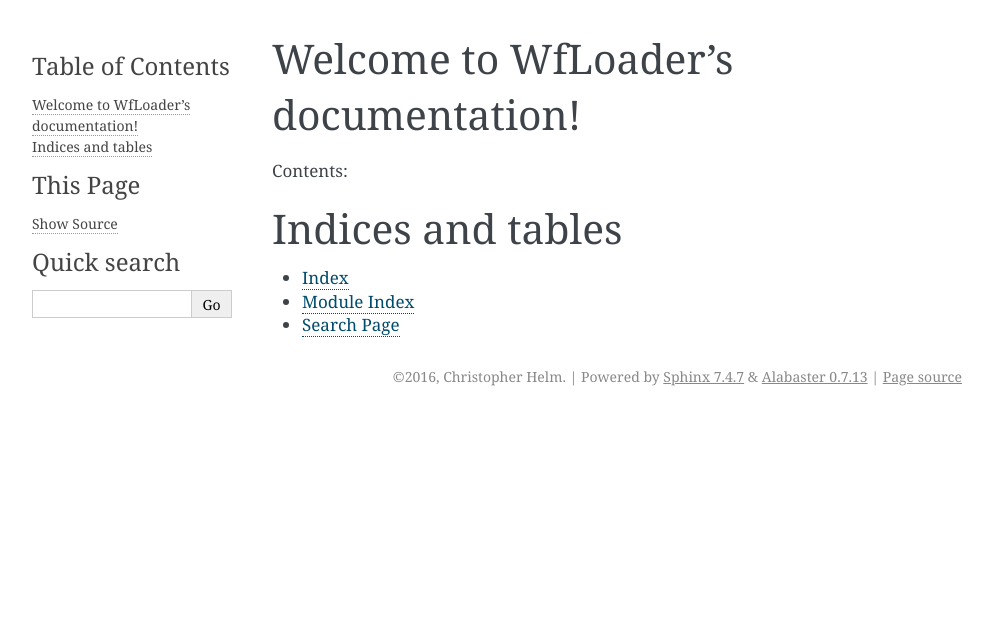
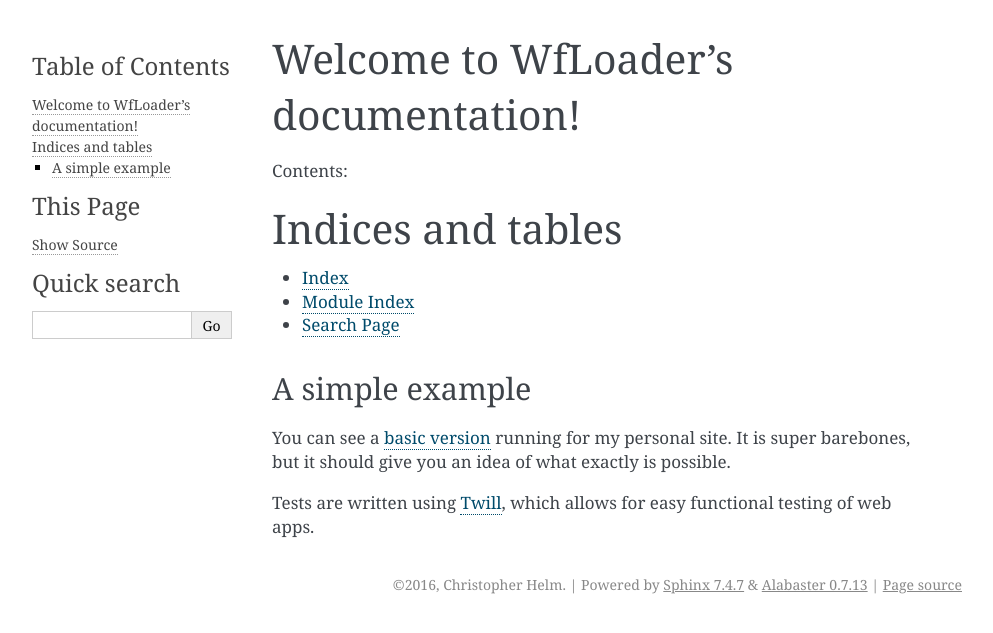
Before and after one commit to atraining/crawling, a Sphinx documentation site: the page built from docs/index.rst, in a window 1280 px wide. Shown: the top 633 px of the page, without its empty margins (148-1141 px from the left). Built offline with Sphinx 7.4.7, drawn with Linux system fonts in a browser that asks for light colours.

Commit message:
text index

```diff
--- a/docs/index.rst
+++ b/docs/index.rst
@@ -19,3 +19,12 @@ Indices and tables
 * :ref:`genindex`
 * :ref:`modindex`
 * :ref:`search`
+
+
+
+A simple example
+-----------------
+
+You can see a `basic version <http://golem.ericholscher.com/kong/>`_ running for my personal site. It is super barebones, but it should give you an idea of what exactly is possible.
+
+Tests are written using  `Twill <http://twill.idyll.org/commands.html>`_, which allows for easy functional testing of web apps.
```
